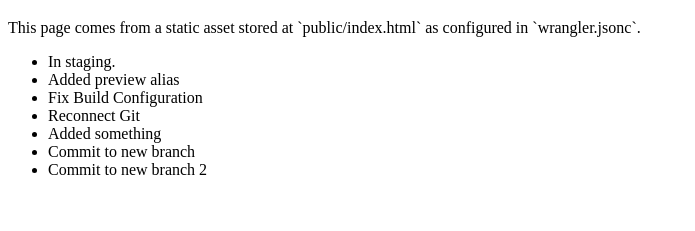
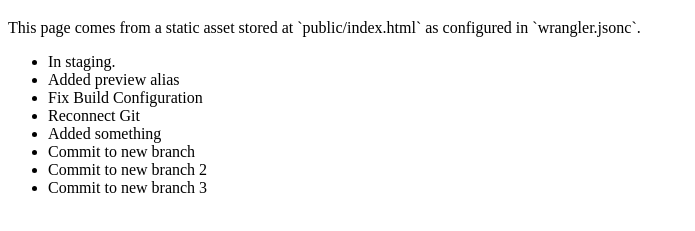
Before and after one commit to aileenwo/fragrant-hill-d834, a website: page public/index.html in a window 1280 px wide. Shown: the part 61-292 px from the top of the page, without its empty margins (0-695 px from the left). Drawn offline with Linux system fonts and the light colour scheme.

Commit message:
New new new

```diff
--- a/public/index.html
+++ b/public/index.html
@@ -16,6 +16,7 @@
 			<li>Added something</li>
 			<li>Commit to new branch</li>
 			<li>Commit to new branch 2</li>
+			<li>Commit to new branch 3</li>
 		</ul>
 	</body>
 </html>
```
